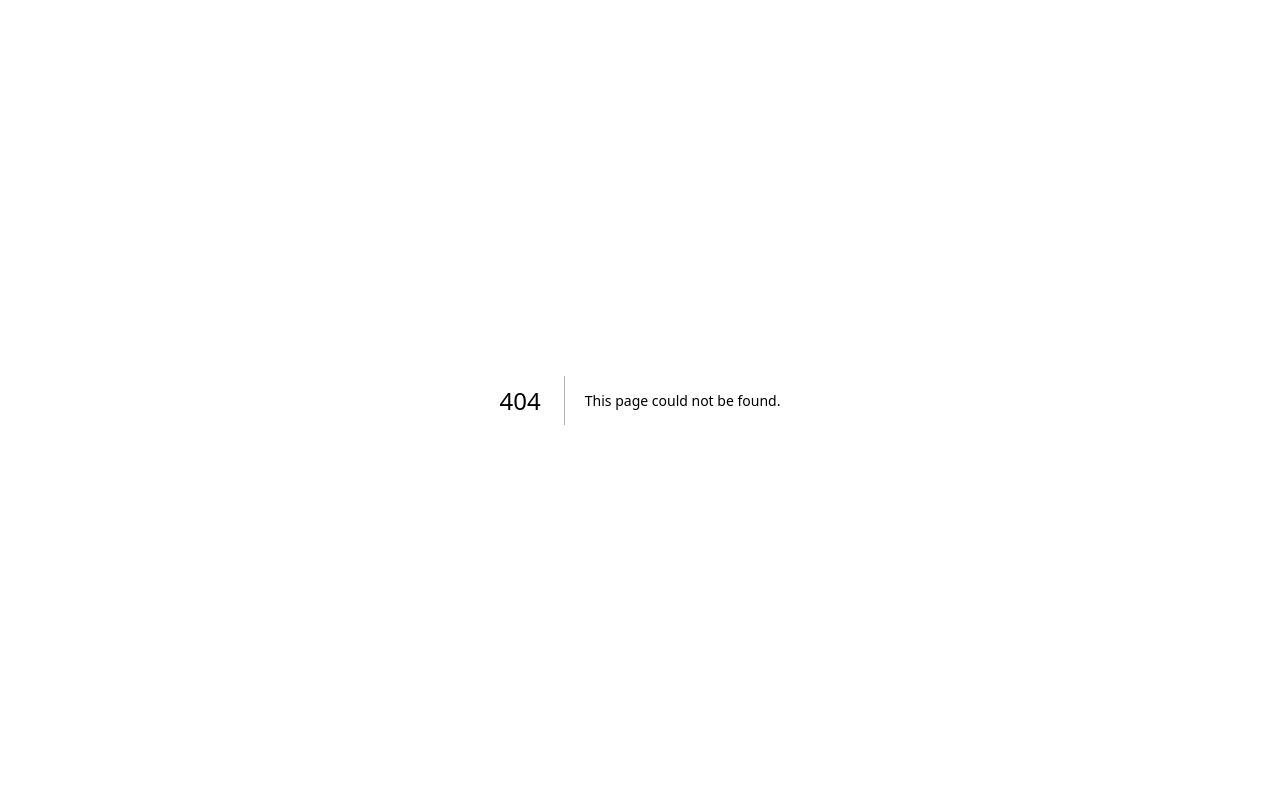
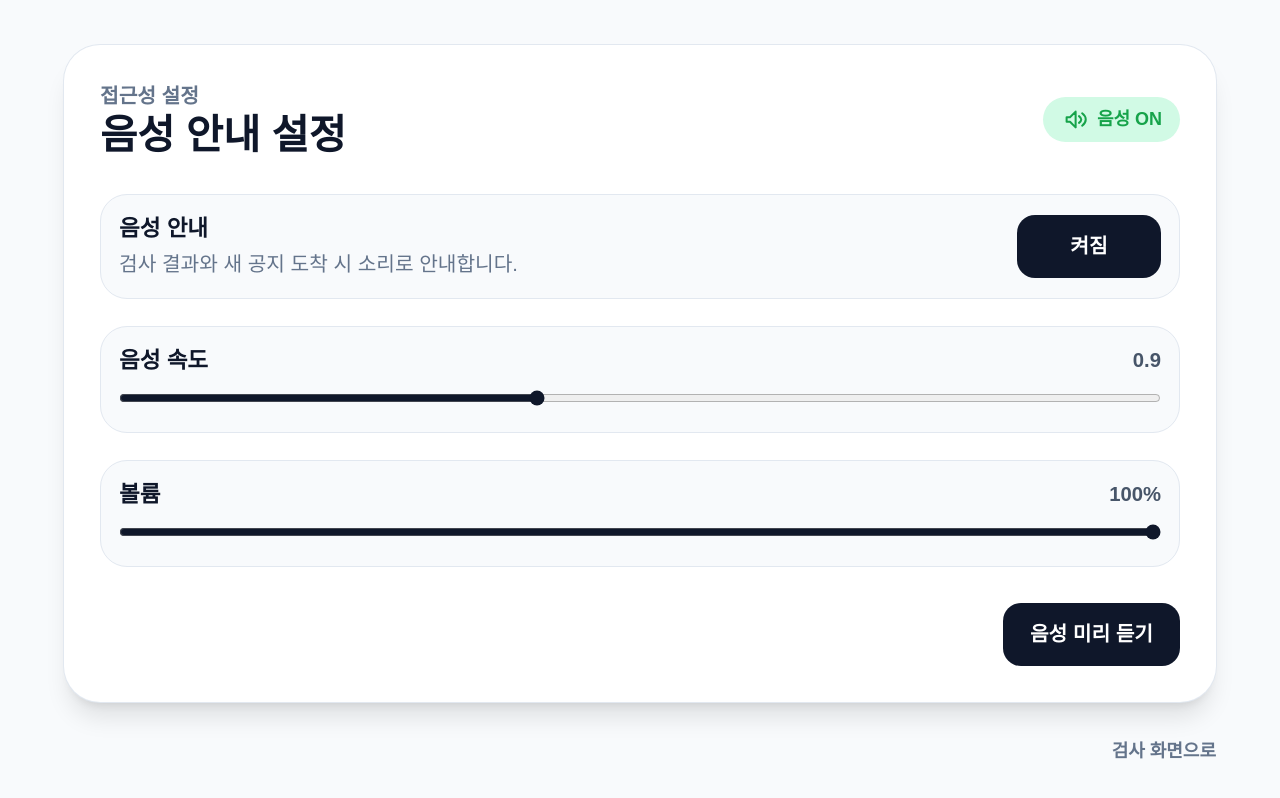
Before and after one commit to GyunHeee/heru_knotInspector, a Next.js app: page /settings in a window 1280 px wide. Before the commit this address had no page. Shown: the top 798 px of the page. Built offline with nearby package versions, Linux system fonts and the light colour scheme.

Commit message:
HL-15 FEAT: implement voice guidance accessibility

```diff
--- a/src/app/page.tsx
+++ b/src/app/page.tsx
@@ -3,12 +3,14 @@
 import Link from "next/link"
 import { useEffect, useRef, useState } from "react"
 import DailyGoalProgressBar from "@/components/DailyGoalProgressBar"
+import SpeakerIcon from "@/components/SpeakerIcon"
 import KnotSelector from "@/components/KnotSelector"
 import ResultCard from "@/components/ResultCard"
 import type { DailyGoalProgress } from "@/lib/dailyGoalsShared"
 import type { NoticeListResponse } from "@/lib/noticesShared"
 import { analyzeKnot, type KnotResult } from "@/lib/mockAnalyzer"
 import { getWorkerById, WORKERS } from "@/lib/workers"
+import { DEFAULT_VOICE_SETTINGS, loadVoiceSettings, speakKorean, type VoiceSettings } from "@/lib/voiceSettings"
 
 // 작업자가 실제 카메라로 사진을 촬영하고 검사 결과를 확인하는 메인 화면입니다.
 export default function HomePage() {
@@ -25,14 +27,34 @@ export default function HomePage() {
   const [isGoalLoading, setIsGoalLoading] = useState(false)
   const [showCelebration, setShowCelebration] = useState(false)
   const [unreadNoticeCount, setUnreadNoticeCount] = useState(0)
+  const [voiceSettings, setVoiceSettings] = useState<VoiceSettings>(DEFAULT_VOICE_SETTINGS)
   const videoRef = useRef<HTMLVideoElement | null>(null)
   const canvasRef = useRef<HTMLCanvasElement | null>(null)
   const streamRef = useRef<MediaStream | null>(null)
   const celebrationTimeoutRef = useRef<number | null>(null)
+  const previousUnreadNoticeCountRef = useRef(0)
+  const hasSpokenResultRef = useRef(false)
 
   const selectedWorker = getWorkerById(workerId)
   const canStart = workerId !== "" && selectedKnot !== "" && capturedImage !== null && !isLoading
   const isResultView = result !== null
+
+  useEffect(() => {
+    const nextSettings = loadVoiceSettings()
+    setVoiceSettings(nextSettings)
+
+    const handleStorage = (event: StorageEvent) => {
+      if (event.key) {
+        setVoiceSettings(loadVoiceSettings())
+      }
+    }
+
+    window.addEventListener("storage", handleStorage)
+
+    return () => {
+      window.removeEventListener("storage", handleStorage)
+    }
+  }, [])
 
   useEffect(() => {
     void startCamera()
@@ -122,6 +144,38 @@ export default function HomePage() {
       ignore = true
     }
   }, [workerId])
+
+  useEffect(() => {
+    if (!result) {
+      hasSpokenResultRef.current = false
+      return
+    }
+
+    if (hasSpokenResultRef.current) {
+      return
+    }
+
+    const speechText =
+      result.result === "PASS"
+        ? "합격입니다"
+        : `불합격입니다. 사유: ${result.reason ?? "확인 필요"}`
+
+    speakKorean(speechText, voiceSettings)
+    hasSpokenResultRef.current = true
+  }, [result, voiceSettings])
+
+  useEffect(() => {
+    if (workerId === "") {
+      previousUnreadNoticeCountRef.current = 0
+      return
+    }
+
+    if (unreadNoticeCount > previousUnreadNoticeCountRef.current && previousUnreadNoticeCountRef.current > 0) {
+      speakKorean("새 공지가 있습니다", voiceSettings)
+    }
+
+    previousUnreadNoticeCountRef.current = unreadNoticeCount
+  }, [workerId, unreadNoticeCount, voiceSettings])
 
   useEffect(() => {
     if (!showCelebration) {
@@ -266,6 +320,7 @@ export default function HomePage() {
     setResult(null)
     setIsLoading(false)
     setShowCelebration(false)
+    hasSpokenResultRef.current = false
     void startCamera()
   }
 
@@ -501,6 +556,13 @@ export default function HomePage() {
               </span>
             ) : null}
           </Link>
+          <Link
+            href="/settings"
+            className="inline-flex items-center gap-2 text-base font-semibold text-slate-500 underline-offset-4 hover:underline"
+          >
+            {voiceSettings.enabled ? <SpeakerIcon className="h-5 w-5" /> : null}
+            음성 설정
+          </Link>
           <Link href="/admin" className="text-base font-semibold text-slate-500 underline-offset-4 hover:underline">
             관리자
           </Link>
--- /dev/null
+++ b/src/app/settings/page.tsx
@@ -0,0 +1,18 @@
+import Link from "next/link"
+import VoiceSettingsClient from "@/components/VoiceSettingsClient"
+
+export default function SettingsPage() {
+  return (
+    <main className="min-h-screen bg-slate-50 px-4 py-5 sm:px-5 sm:py-6 md:px-8 md:py-10">
+      <div className="mx-auto flex w-full max-w-5xl flex-col gap-6 md:gap-8">
+        <VoiceSettingsClient />
+
+        <div className="flex flex-wrap justify-end gap-4">
+          <Link href="/" className="text-base font-semibold text-slate-500 underline-offset-4 hover:underline">
+            검사 화면으로
+          </Link>
+        </div>
+      </div>
+    </main>
+  )
+}
--- /dev/null
+++ b/src/components/SpeakerIcon.tsx
@@ -0,0 +1,15 @@
+// 음성 안내 상태를 보여주는 스피커 아이콘입니다.
+export default function SpeakerIcon({ className = "h-6 w-6" }: { className?: string }) {
+  return (
+    <svg viewBox="0 0 24 24" fill="none" aria-hidden="true" className={className}>
+      <path
+        d="M5 14H8L13 19V5L8 10H5V14Z"
+        stroke="currentColor"
+        strokeWidth="1.8"
+        strokeLinejoin="round"
+      />
+      <path d="M16 9C17.4 10.1 18 11.4 18 12C18 12.6 17.4 13.9 16 15" stroke="currentColor" strokeWidth="1.8" strokeLinecap="round" />
+      <path d="M18.8 6.5C21 8.2 22 10.4 22 12C22 13.6 21 15.8 18.8 17.5" stroke="currentColor" strokeWidth="1.8" strokeLinecap="round" />
+    </svg>
+  )
+}
--- /dev/null
+++ b/src/components/VoiceSettingsClient.tsx
@@ -0,0 +1,113 @@
+"use client"
+
+import { useEffect, useState } from "react"
+import SpeakerIcon from "@/components/SpeakerIcon"
+import {
+  DEFAULT_VOICE_SETTINGS,
+  loadVoiceSettings,
+  normalizeVoiceSettings,
+  saveVoiceSettings,
+  speakKorean,
+  type VoiceSettings,
+} from "@/lib/voiceSettings"
+
+// 작업자가 음성 안내 사용 여부와 속도를 조절하는 설정 화면입니다.
+export default function VoiceSettingsClient() {
+  const [settings, setSettings] = useState<VoiceSettings>(DEFAULT_VOICE_SETTINGS)
+  const [isReady, setIsReady] = useState(false)
+
+  useEffect(() => {
+    setSettings(loadVoiceSettings())
+    setIsReady(true)
+  }, [])
+
+  const updateSettings = (patch: Partial<VoiceSettings>) => {
+    const nextSettings = normalizeVoiceSettings({ ...settings, ...patch })
+    setSettings(nextSettings)
+    saveVoiceSettings(nextSettings)
+  }
+
+  const handlePreview = () => {
+    speakKorean("음성 안내 설정이 적용되었습니다.", settings)
+  }
+
+  return (
+    <section className="rounded-[2rem] bg-white p-6 shadow-xl ring-1 ring-slate-200 md:p-8">
+      <div className="flex items-center justify-between gap-4">
+        <div>
+          <p className="text-lg font-semibold text-slate-500">접근성 설정</p>
+          <h1 className="text-3xl font-black text-slate-900 md:text-4xl">음성 안내 설정</h1>
+        </div>
+        {settings.enabled ? (
+          <div className="inline-flex items-center gap-2 rounded-full bg-emerald-100 px-4 py-2 text-pass">
+            <SpeakerIcon className="h-6 w-6" />
+            <span className="text-base font-bold">음성 ON</span>
+          </div>
+        ) : null}
+      </div>
+
+      <div className="mt-8 space-y-6">
+        <div className="rounded-3xl border border-slate-200 bg-slate-50 p-4">
+          <div className="flex items-center justify-between gap-4">
+            <div>
+              <p className="text-xl font-black text-slate-900">음성 안내</p>
+              <p className="mt-1 text-lg text-slate-500">검사 결과와 새 공지 도착 시 소리로 안내합니다.</p>
+            </div>
+            <button
+              type="button"
+              onClick={() => updateSettings({ enabled: !settings.enabled })}
+              className={`min-h-14 min-w-32 rounded-2xl px-5 py-3 text-lg font-bold transition ${
+                settings.enabled ? "bg-slate-900 text-white" : "bg-slate-200 text-slate-700"
+              }`}
+            >
+              {settings.enabled ? "켜짐" : "꺼짐"}
+            </button>
+          </div>
+        </div>
+
+        <label className="block space-y-3 rounded-3xl border border-slate-200 bg-slate-50 p-4">
+          <div className="flex items-center justify-between gap-4">
+            <span className="text-xl font-black text-slate-900">음성 속도</span>
+            <span className="text-lg font-bold text-slate-600">{settings.rate.toFixed(1)}</span>
+          </div>
+          <input
+            type="range"
+            min="0.5"
+            max="1.5"
+            step="0.1"
+            value={settings.rate}
+            onChange={(event) => updateSettings({ rate: Number(event.target.value) })}
+            className="w-full accent-slate-900"
+          />
+        </label>
+
+        <label className="block space-y-3 rounded-3xl border border-slate-200 bg-slate-50 p-4">
+          <div className="flex items-center justify-between gap-4">
+            <span className="text-xl font-black text-slate-900">볼륨</span>
+            <span className="text-lg font-bold text-slate-600">{Math.round(settings.volume * 100)}%</span>
+          </div>
+          <input
+            type="range"
+            min="0"
+            max="1"
+            step="0.1"
+            value={settings.volume}
+            onChange={(event) => updateSettings({ volume: Number(event.target.value) })}
+            className="w-full accent-slate-900"
+          />
+        </label>
+      </div>
+
+      <div className="mt-8 flex flex-wrap justify-end gap-3">
+        <button
+          type="button"
+          onClick={handlePreview}
+          disabled={!isReady || !settings.enabled}
+          className="min-h-14 rounded-2xl bg-slate-900 px-6 py-3 text-lg font-bold text-white transition hover:bg-slate-700 disabled:cursor-not-allowed disabled:bg-slate-300 disabled:text-slate-500"
+        >
+          음성 미리 듣기
+        </button>
+      </div>
+    </section>
+  )
+}
--- /dev/null
+++ b/src/lib/voiceSettings.ts
@@ -0,0 +1,65 @@
+export type VoiceSettings = {
+  enabled: boolean
+  rate: number
+  volume: number
+}
+
+export const VOICE_SETTINGS_STORAGE_KEY = "knot-inspector-voice-settings"
+
+export const DEFAULT_VOICE_SETTINGS: VoiceSettings = {
+  enabled: true,
+  rate: 0.9,
+  volume: 1,
+}
+
+function clamp(value: number, min: number, max: number) {
+  return Math.min(max, Math.max(min, value))
+}
+
+export function normalizeVoiceSettings(value: Partial<VoiceSettings> | null | undefined): VoiceSettings {
+  return {
+    enabled: value?.enabled ?? DEFAULT_VOICE_SETTINGS.enabled,
+    rate: clamp(value?.rate ?? DEFAULT_VOICE_SETTINGS.rate, 0.5, 1.5),
+    volume: clamp(value?.volume ?? DEFAULT_VOICE_SETTINGS.volume, 0, 1),
+  }
+}
+
+export function loadVoiceSettings(): VoiceSettings {
+  if (typeof window === "undefined") {
+    return DEFAULT_VOICE_SETTINGS
+  }
+
+  try {
+    const storedValue = window.localStorage.getItem(VOICE_SETTINGS_STORAGE_KEY)
+
+    if (!storedValue) {
+      return DEFAULT_VOICE_SETTINGS
+    }
+
+    return normalizeVoiceSettings(JSON.parse(storedValue) as Partial<VoiceSettings>)
+  } catch {
+    return DEFAULT_VOICE_SETTINGS
+  }
+}
+
+export function saveVoiceSettings(settings: VoiceSettings) {
+  if (typeof window === "undefined") {
+    return
+  }
+
+  window.localStorage.setItem(VOICE_SETTINGS_STORAGE_KEY, JSON.stringify(settings))
+}
+
+export function speakKorean(text: string, settings: VoiceSettings) {
+  if (typeof window === "undefined" || !("speechSynthesis" in window) || !settings.enabled) {
+    return
+  }
+
+  window.speechSynthesis.cancel()
+
+  const utterance = new SpeechSynthesisUtterance(text)
+  utterance.lang = "ko-KR"
+  utterance.rate = settings.rate
+  utterance.volume = settings.volume
+  window.speechSynthesis.speak(utterance)
+}
```
